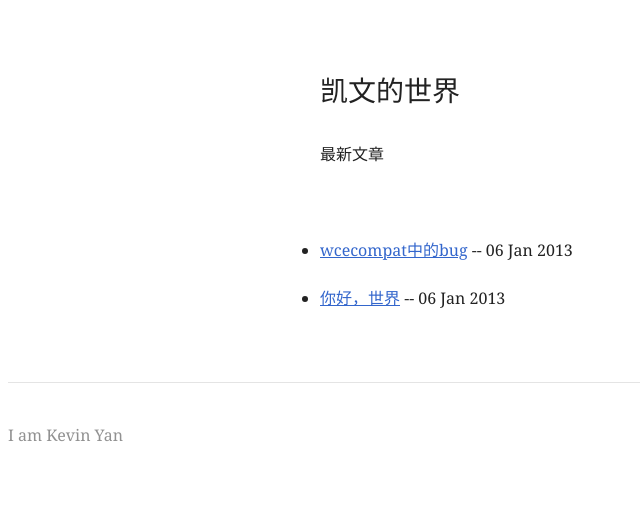
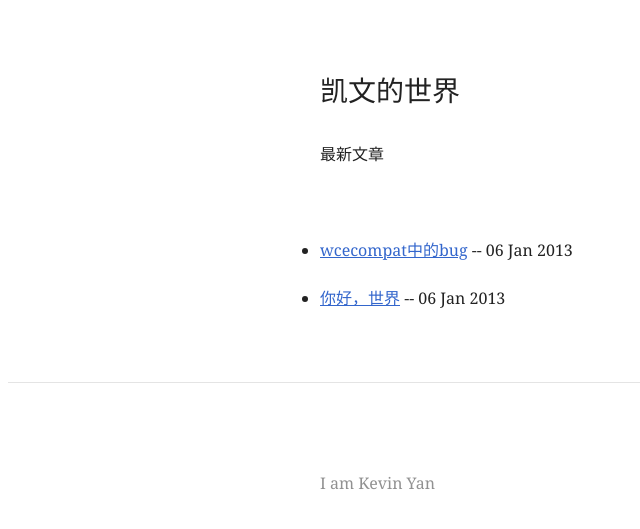
Before and after one commit to since1q80/me, a Jekyll site: the page built from index.html, in a window 1280 px wide. Shown: the top 529 px of the page, without its empty margins (0-640 px from the left). Built offline with Jekyll 4.4.1, drawn with Linux system fonts in a browser that asks for light colours; Markdown is read by kramdown in place of the engine named in the settings; the list of posts is cut into pages by our own code.

Commit message:
update footer

```diff
--- a/stylesheets/style.css
+++ b/stylesheets/style.css
@@ -17,4 +17,4 @@ ol ol,ol ul,ul ol,ul ul { margin: 0 0 .75em 2em }
 table { border-collapse: collapse; margin: 1.5em 0; width: 100% }
 td,th { border: solid .1em #000; font-family: sans-serif; font-size: 87.5%; line-height: 1.71428571em; text-align: center }
 footer{padding-top: 40px;border-top:solid .1em #E4E4E4; color: #919191;z-index: 10;}
-.foot-section{margin:3em auto;width: 40em}
+.footer-section{margin:3em auto;width: 40em}
```
